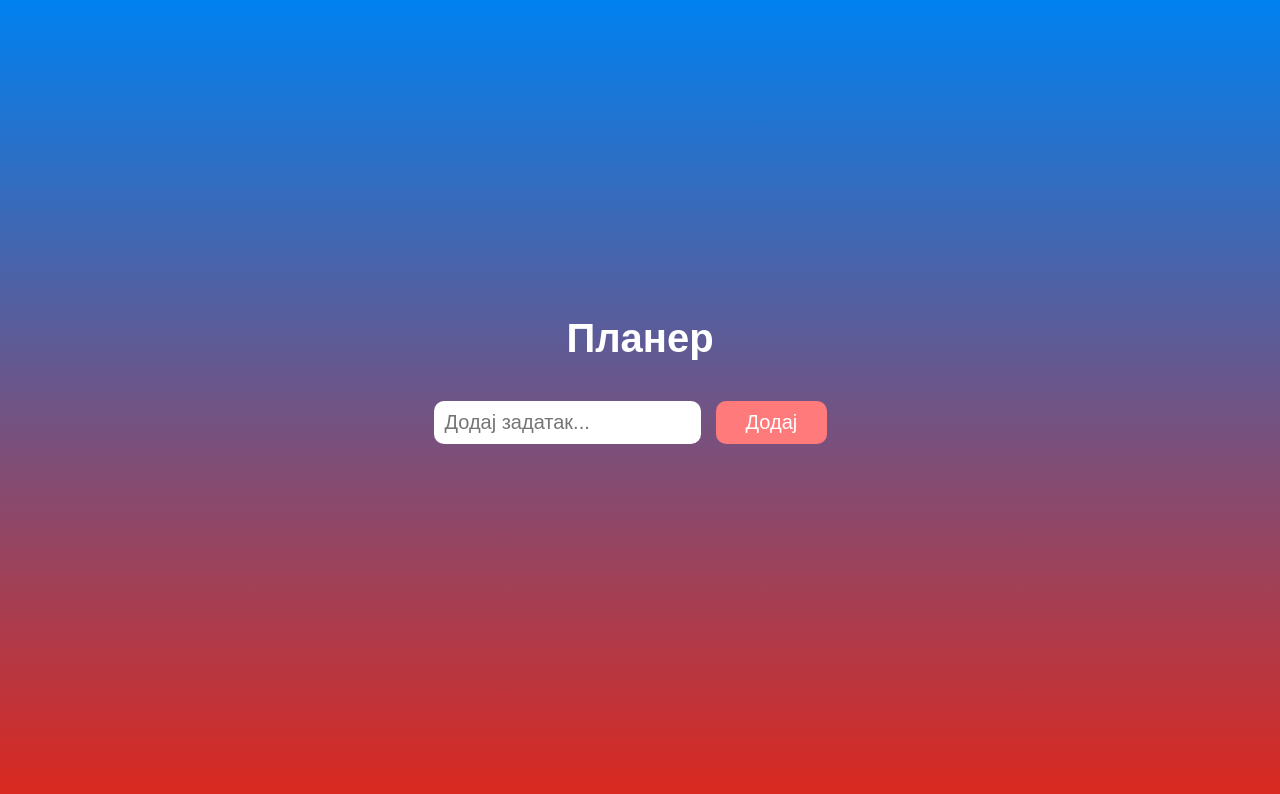
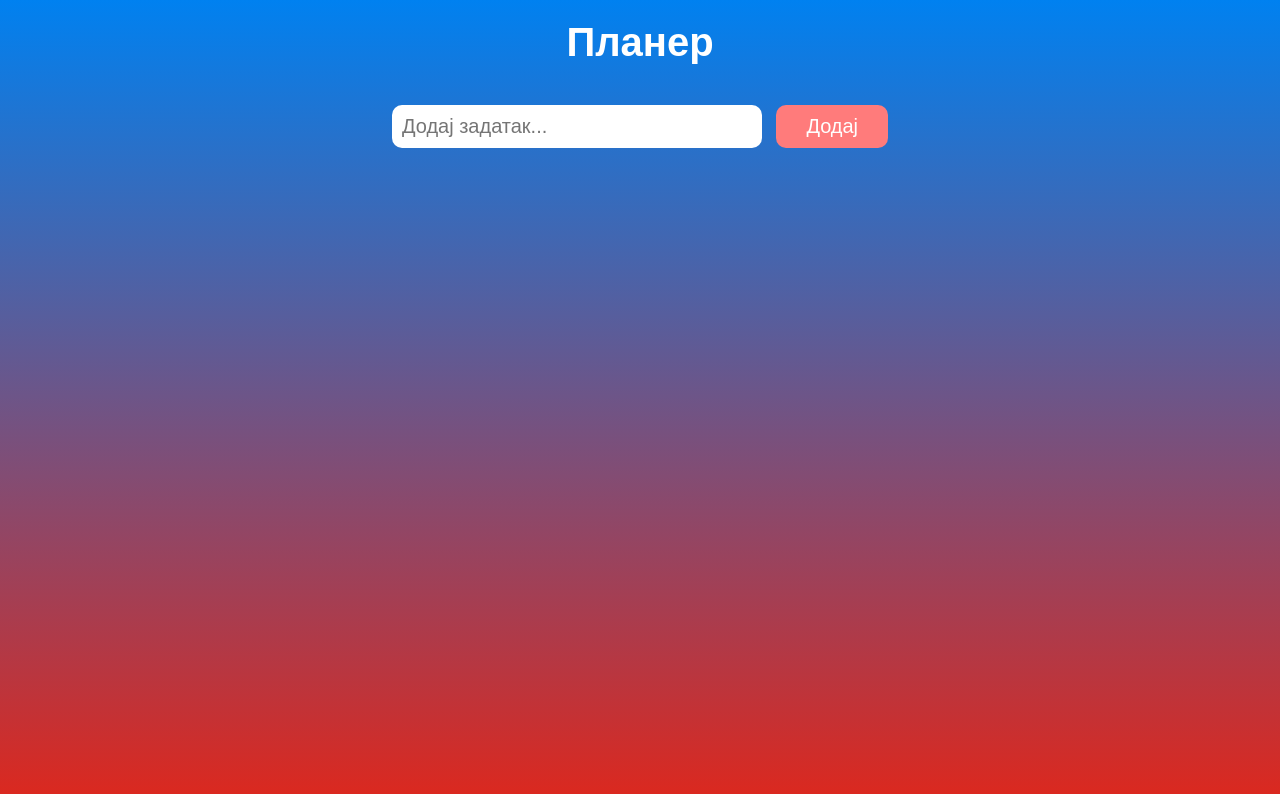
Before and after one commit to Nenad95M/todo, a plain HTML site: page index.html in a window 1280 px wide. Drawn offline with Linux system fonts and the light colour scheme.

Commit message:
Update style.css

```diff
--- a/css/style.css
+++ b/css/style.css
@@ -22,9 +22,9 @@ ul {
 }
 
 #container {
+    min-width: 700px;
     display: flex;
     flex-direction: column;
-    justify-content: center;
     align-items: center;
     padding: 20px;
 }
@@ -37,12 +37,11 @@ h1 {
 /* forma -> todo-form */
 
 .todo-form {
-    max-width: 100%;
     margin: 40px 0;
 }
 
 .todo-input {
-    width: 60%;
+    width: 350px;
     border: 0;
     outline: 0;
     border-radius: 10px;
@@ -64,8 +63,7 @@ h1 {
 /* stavke liste -> todo-items*/
 
 .todo-items {
-    min-width: 50%;
-    max-width: 100%;
+    min-width: 450px;
 }
 
 .item {
```
